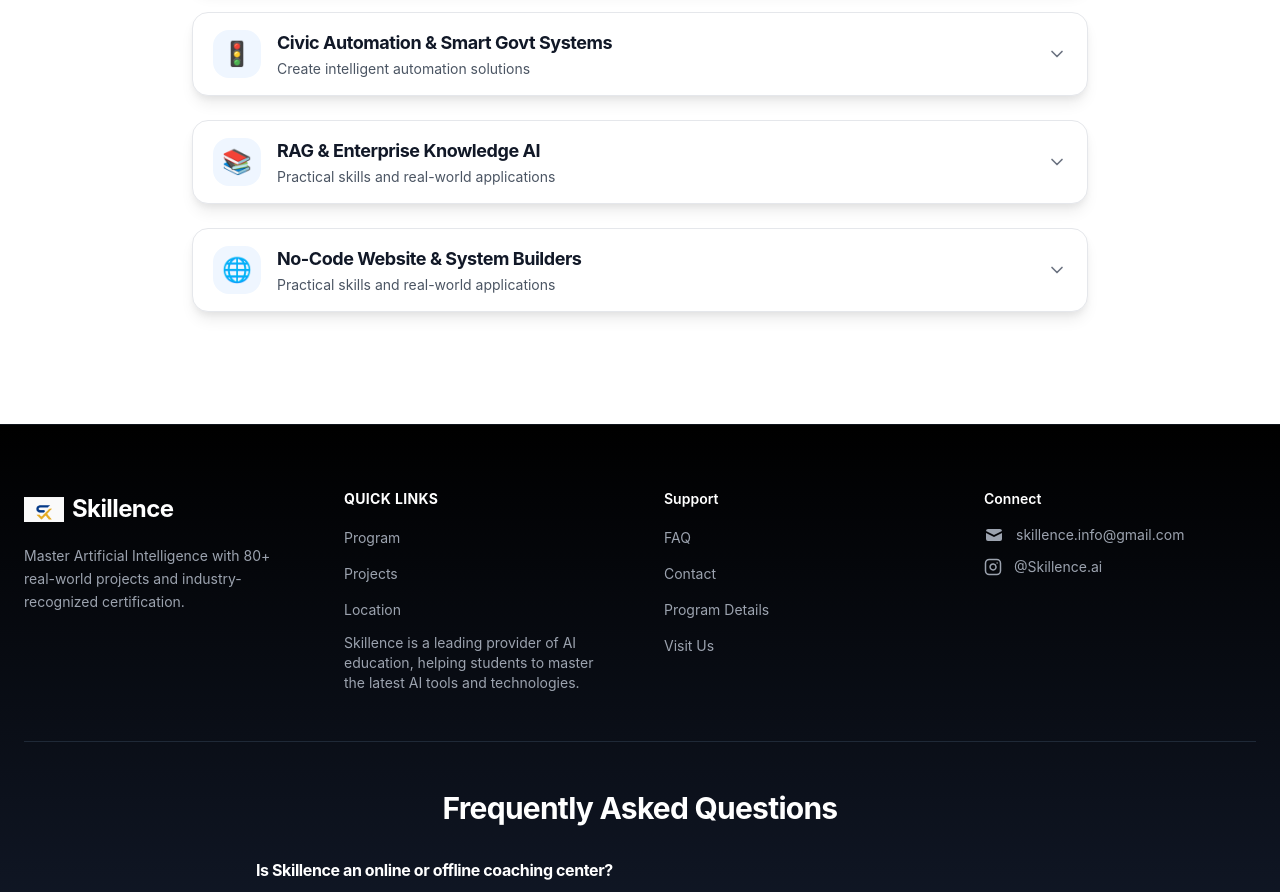
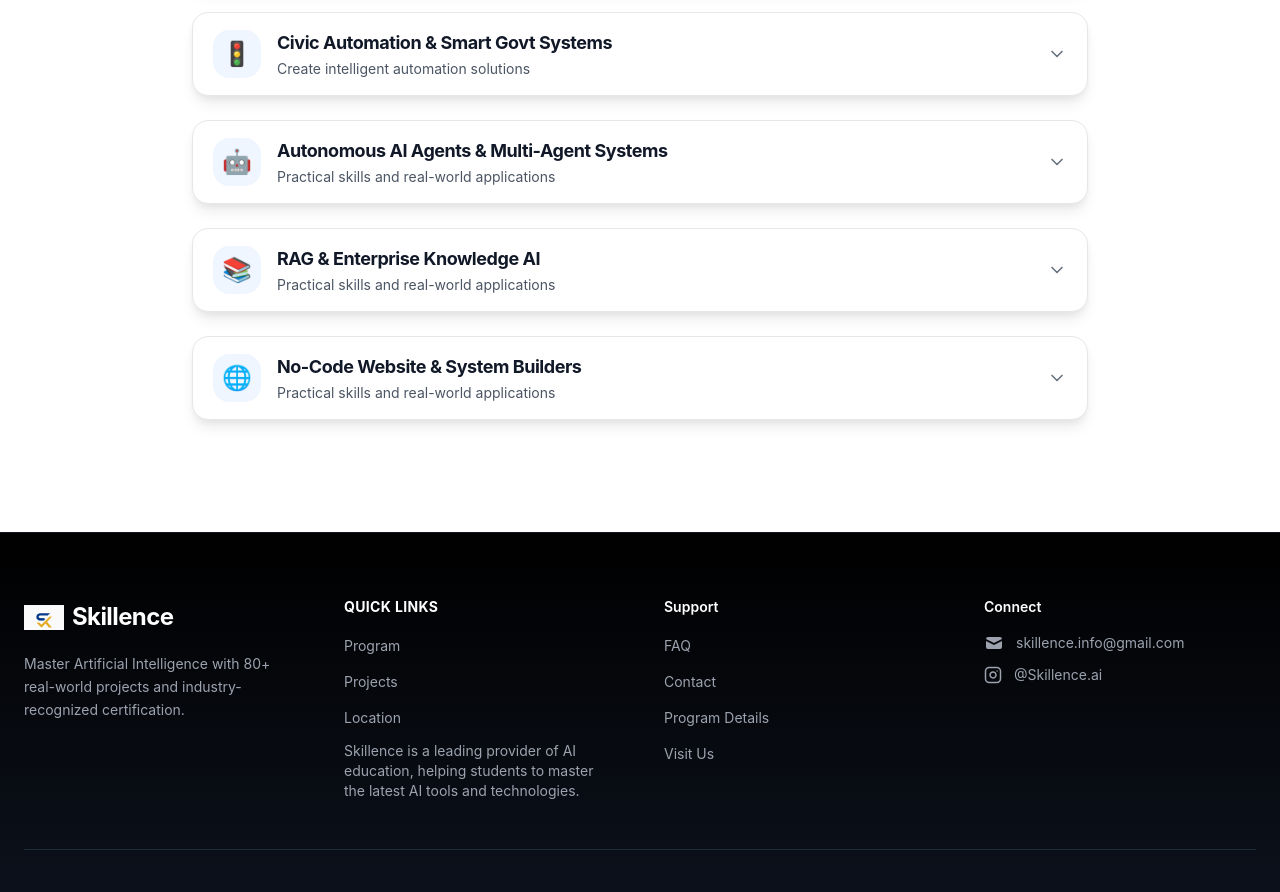
Before and after one commit to Scientist-Py/SKILLENCE, a React (Vite) app: page /syllabus in a window 1280 px wide. Shown: the part 3620-4512 px from the top of the page. Built offline with nearby package versions, Linux system fonts and the light colour scheme.

Commit message:
feat: add 25 Autonomous AI Agent projects as a major category across syllabus and project gallery

```diff
--- a/client/components/ProjectsGallery.tsx
+++ b/client/components/ProjectsGallery.tsx
@@ -35,6 +35,38 @@ const projectCategories: ProjectCategory[] = [
       { title: "AI Recipe Generator", icon: "🍳" },
       { title: "Fitness Tracker", icon: "🏋️" },
       { title: "Language Learning Assistant", icon: "🌍" },
+    ],
+  },
+  {
+    id: "agents",
+    name: "Autonomous AI Agents",
+    icon: "🤖",
+    projects: [
+      { title: "Personal AI Agent", icon: "🤖" },
+      { title: "Research Agent", icon: "🔬" },
+      { title: "Web-Search Agent", icon: "🌐" },
+      { title: "Coding Agent", icon: "💻" },
+      { title: "Email Agent", icon: "📧" },
+      { title: "Calendar Agent", icon: "📅" },
+      { title: "WhatsApp Agent", icon: "💬" },
+      { title: "Customer-Support Agent", icon: "🎧" },
+      { title: "Sales Agent", icon: "💼" },
+      { title: "Marketing Agent", icon: "📣" },
+      { title: "HR Agent", icon: "👥" },
+      { title: "Recruitment Agent", icon: "🎯" },
+      { title: "Finance Assistant", icon: "💰" },
+      { title: "Restaurant Agent", icon: "🍔" },
+      { title: "Education Agent", icon: "🎓" },
+      { title: "Travel Agent", icon: "✈️" },
+      { title: "Shopping Assistant", icon: "🛍️" },
+      { title: "Real-Estate Agent", icon: "🏠" },
+      { title: "Medical Information Assistant", icon: "🩺" },
+      { title: "Multi-Agent Research System", icon: "🧠" },
+      { title: "Agentic Customer-Support System", icon: "🤝" },
+      { title: "Autonomous Content Agent", icon: "✍️" },
+      { title: "AI Lead-Generation Agent", icon: "📈" },
+      { title: "AI Sales-Follow-Up Agent", icon: "🔄" },
+      { title: "AI Business Analyst", icon: "📊" },
     ],
   },
   {
--- a/client/components/TimelineMonth.tsx
+++ b/client/components/TimelineMonth.tsx
@@ -295,6 +295,18 @@ const monthData = {
         ],
       },
       {
+        icon: "🤖",
+        title: "Autonomous AI Agents & Multi-Agent Systems",
+        topics: [
+          "Personal, Research, Web-Search, Coding & Email Agents",
+          "Autonomous Sales, Marketing, Lead-Gen & Follow-Up Agents",
+          "WhatsApp, Customer-Support & Calendar Booking Agents",
+          "Domain Agents: HR, Recruitment, Finance, Real-Estate & Medical",
+          "Multi-Agent Swarms & Agentic Customer Support Architecture",
+          "Autonomous Content Generation & AI Business Analyst Agents",
+        ],
+      },
+      {
         icon: "📚",
         title: "RAG & Enterprise Knowledge AI",
         topics: [
```
